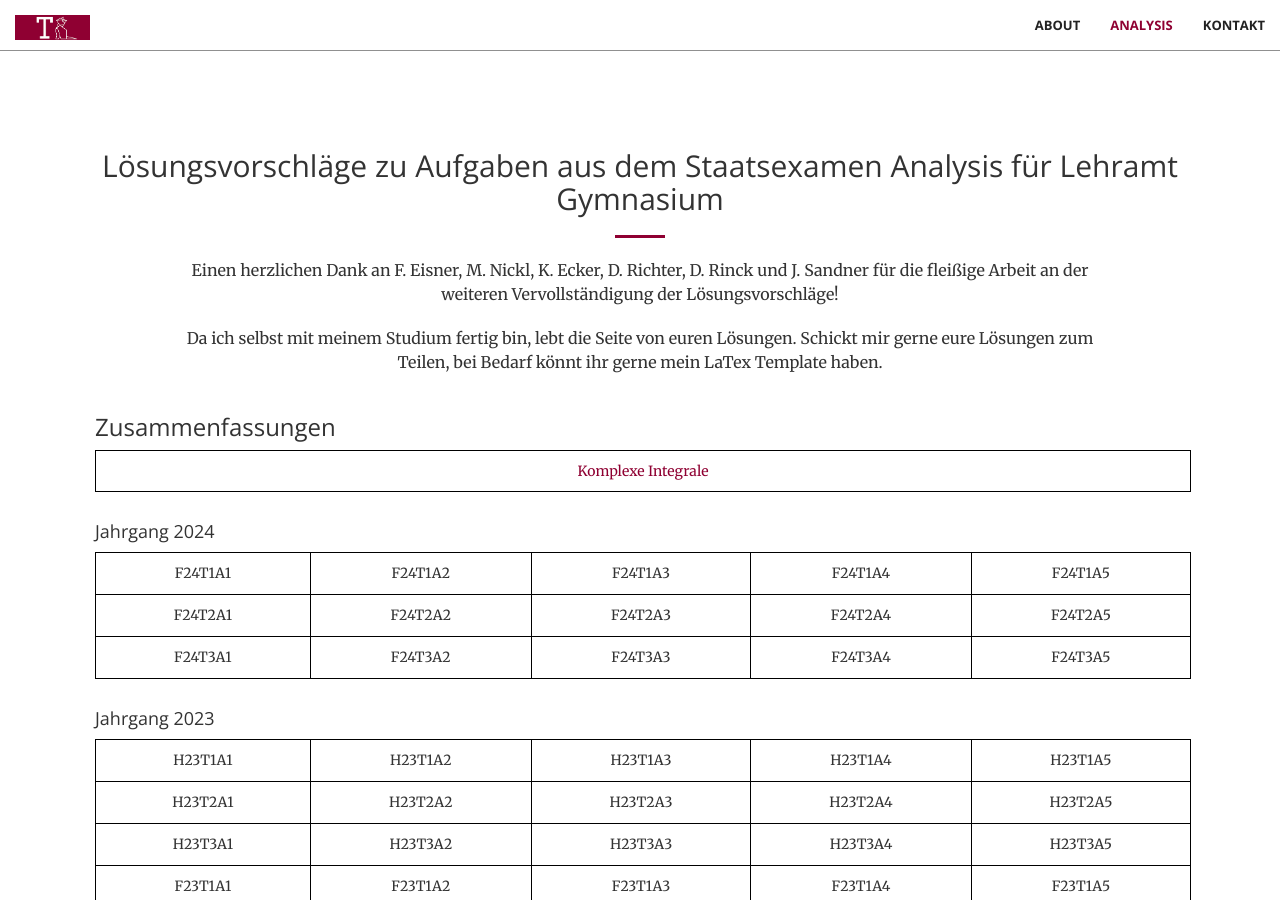
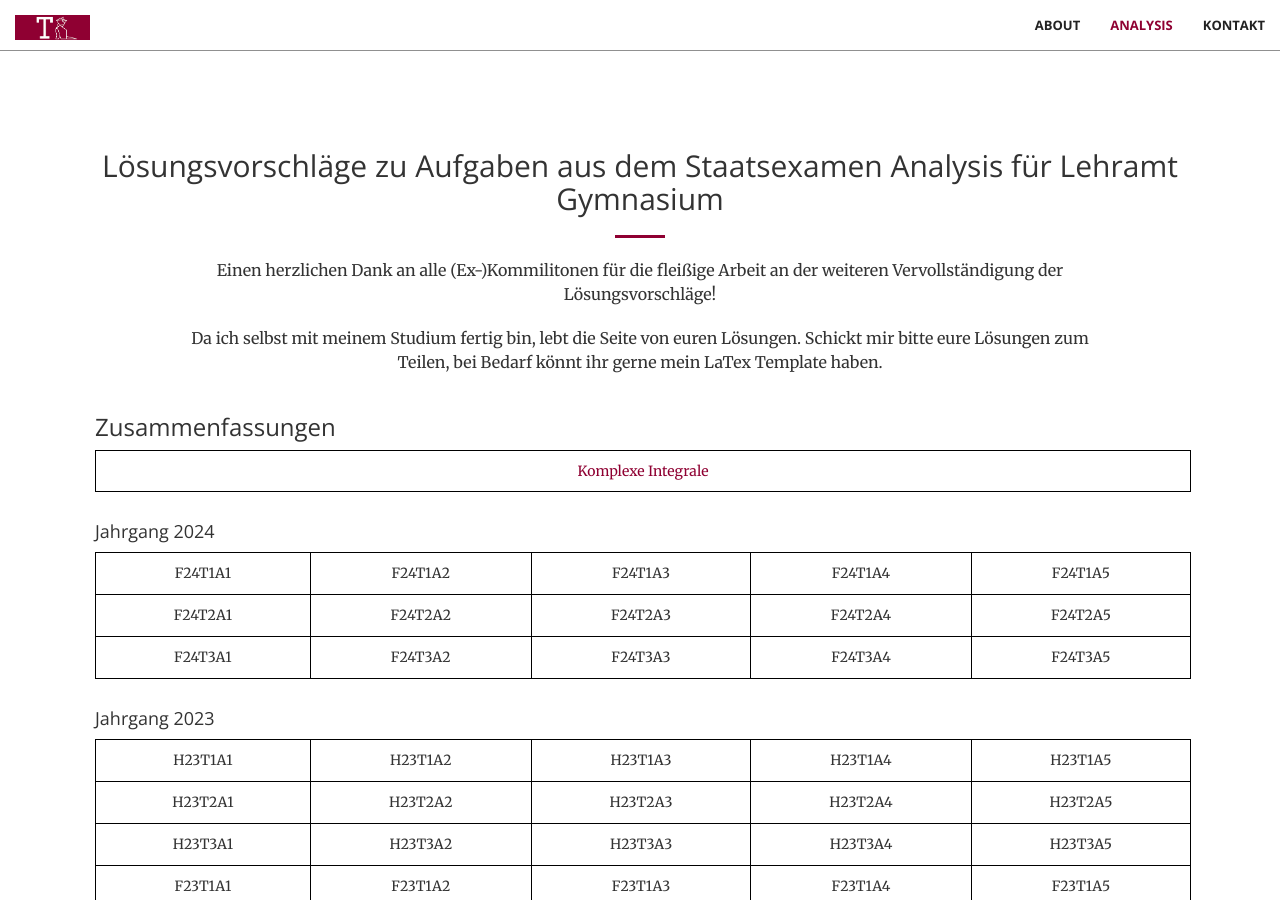
Before and after one commit to trabaldini/trabaldini.github.io, a Jekyll site: the page built from index.html, in a window 1280 px wide and 900 px high, scrolled down 1219 px. Built offline with Jekyll 4.4.1, drawn with Linux system fonts in a browser that asks for light colours; some web fonts are replaced.

Commit message:
improves text

```diff
--- a/_includes/math.html
+++ b/_includes/math.html
@@ -5,8 +5,8 @@
                 <h2 class="section-heading">Lösungsvorschläge zu Aufgaben aus dem Staatsexamen Analysis für Lehramt Gymnasium</h2>
                 <hr class="primary">
                 <div class="col-lg-10 col-lg-offset-1 text-center">
-                    <p>Einen herzlichen Dank an F. Eisner, M. Nickl, K. Ecker, D. Richter, D. Rinck und J. Sandner für die fleißige Arbeit an der weiteren Vervollständigung der Lösungsvorschläge!</p>
-                    <p>Da ich selbst mit meinem Studium fertig bin, lebt die Seite von euren Lösungen. Schickt mir gerne eure Lösungen zum Teilen, bei Bedarf könnt ihr gerne mein LaTex Template haben.</p>
+                    <p>Einen herzlichen Dank an alle (Ex-)Kommilitonen für die fleißige Arbeit an der weiteren Vervollständigung der Lösungsvorschläge!</p>
+                    <p>Da ich selbst mit meinem Studium fertig bin, lebt die Seite von euren Lösungen. Schickt mir bitte eure Lösungen zum Teilen, bei Bedarf könnt ihr gerne mein LaTex Template haben.</p>
                 </div>
             </div>
         </div>
```
